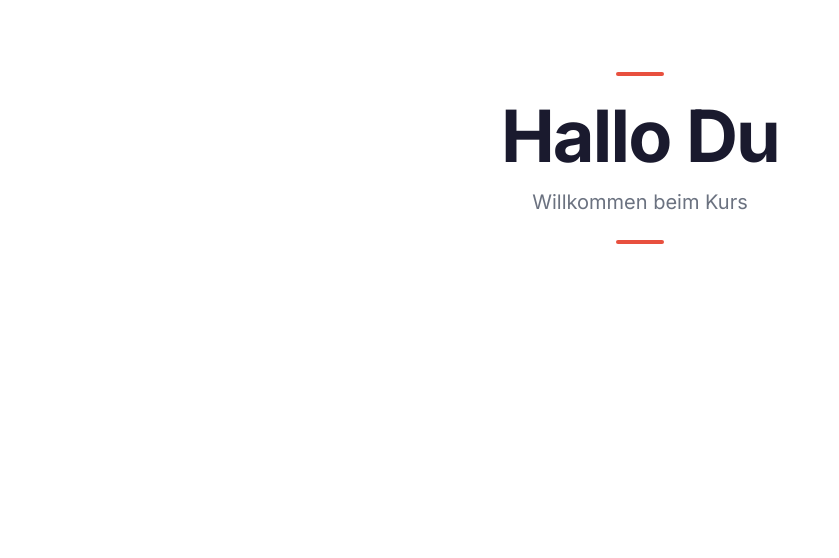
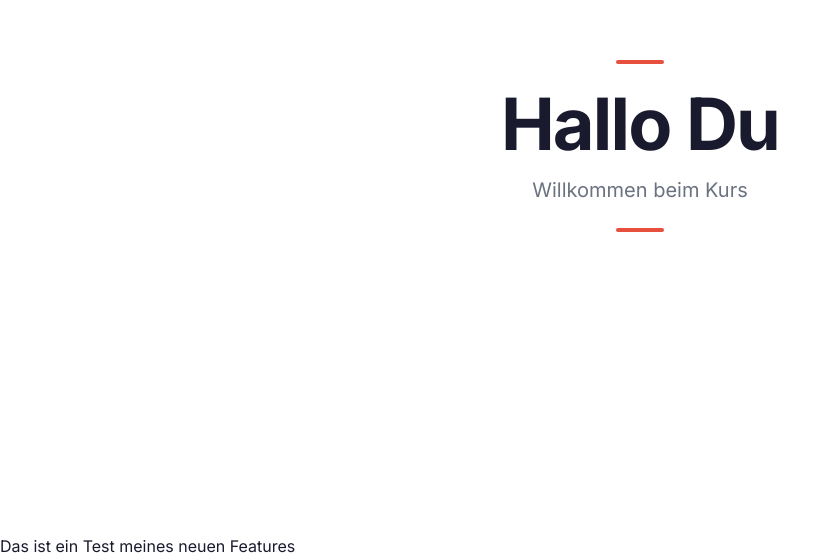
Before and after one commit to PhilippMeissner/vibe-coding-bootcamp, a Next.js app: page / in a window 1280 px wide. Shown: the part 242-800 px from the top of the page, without its empty margins (0-839 px from the left). Built offline with nearby package versions, Linux system fonts and the light colour scheme.

Commit message:
Ein neues Feature

```diff
--- a/app/page.tsx
+++ b/app/page.tsx
@@ -10,6 +10,7 @@ export default function Home() {
       <div className="flex-1 flex items-center justify-center px-6">
         {motto ? <ShimmerQuote text={motto} /> : <Welcome />}
       </div>
+      <h2>Das ist ein Test meines neuen Features</h2>
 
       <BootcampFooter />
     </main>
```
